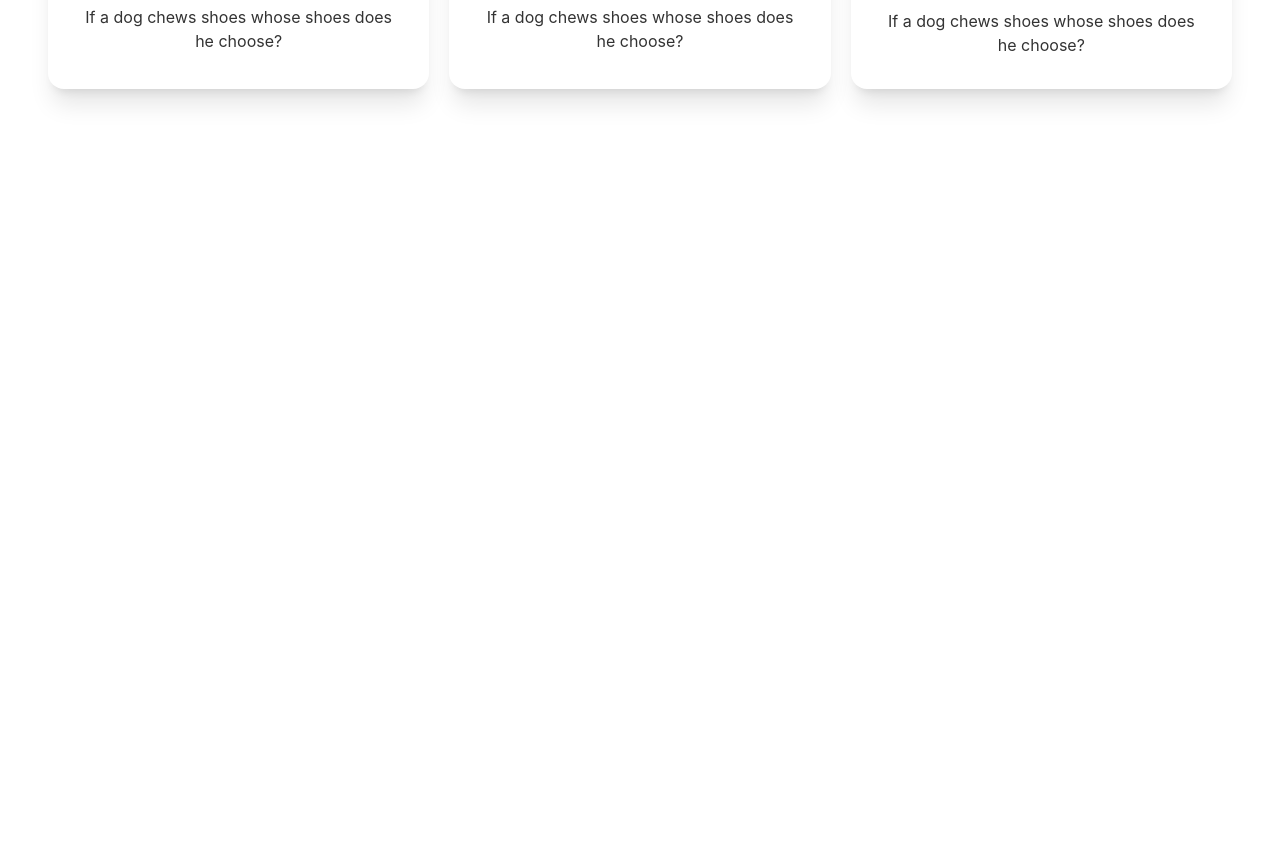
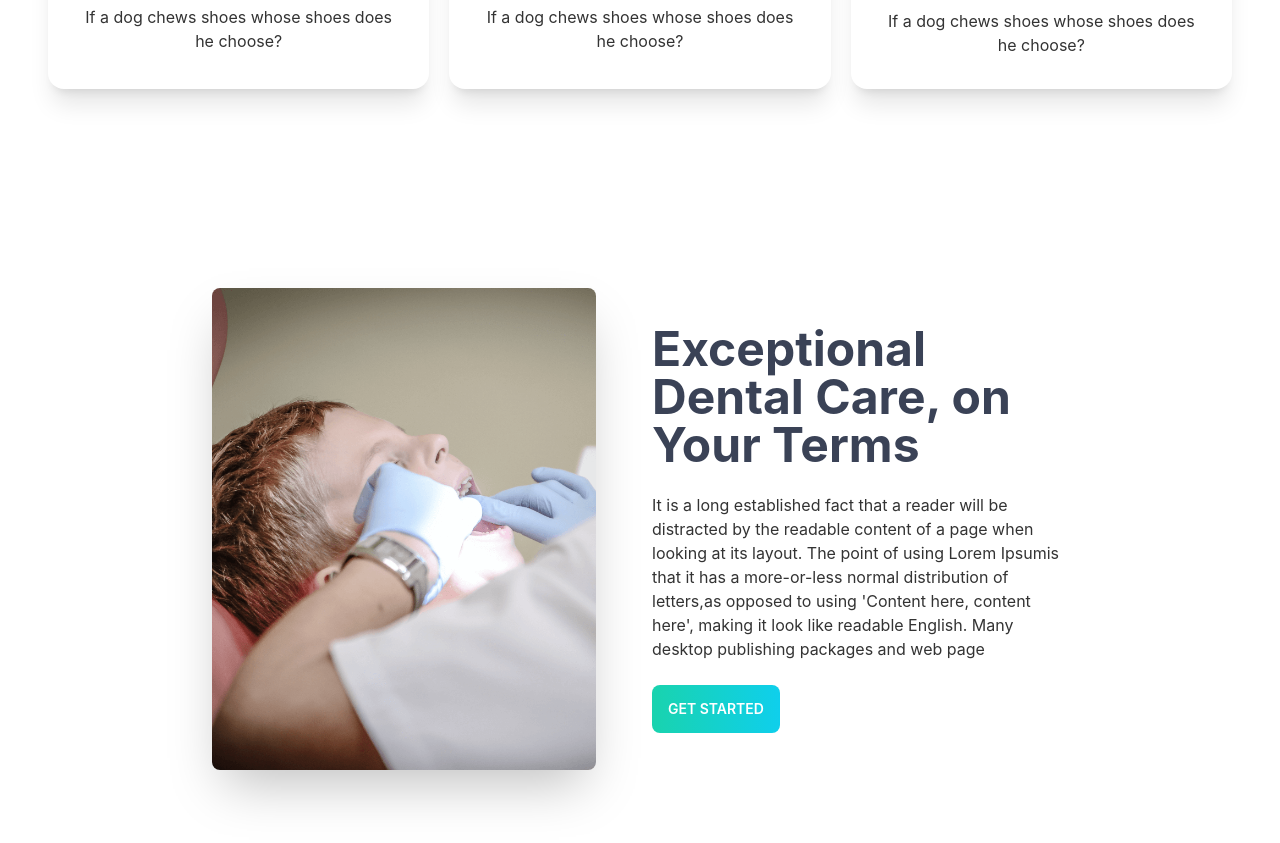
Before and after one commit to ParvesPR/Doctor-s-Portal, a React (Create React App) app: page / in a window 1280 px wide. Shown: the part 1470-2313 px from the top of the page. Before the commit the page ends 1599 px from the top, so only its background shows below. Built offline with nearby package versions, Linux system fonts and the light colour scheme.

Commit message:
service info added

```diff
--- a/src/page/Home/Home.js
+++ b/src/page/Home/Home.js
@@ -1,6 +1,7 @@
 import React from 'react';
 import Banner from './Banner/Banner';
 import Info from './Info/Info';
+import ServiceInfo from './Services/ServiceInfo/ServiceInfo';
 import Services from './Services/Services';
 
 const Home = () => {
@@ -9,6 +10,7 @@
             <Banner></Banner>
             <Info></Info>
             <Services></Services>
+            <ServiceInfo></ServiceInfo>
         </div>
     );
 };
--- /dev/null
+++ b/src/page/Home/Services/ServiceInfo/ServiceInfo.js
@@ -0,0 +1,19 @@
+import React from 'react';
+import image from '../../../../assets/images/treatment.png';
+
+const ServiceInfo = () => {
+    return (
+        <div class="hero min-h-screen w-3/4 mx-auto">
+            <div class="hero-content flex-col lg:flex-row">
+                <img src={image} class="sm:my-5 max-w-sm rounded-lg shadow-2xl" alt='' />
+                <div className='ml-10'>
+                    <h1 class="text-5xl font-bold text-accent">Exceptional Dental Care, on Your Terms</h1>
+                    <p class="py-6">It is a long established fact that a reader will be distracted by the readable content of a page when looking at its layout. The point of using Lorem Ipsumis that it has a more-or-less normal distribution of letters,as opposed to using 'Content here, content here', making it look like readable English. Many desktop publishing packages and web page</p>
+                    <button class="btn btn-primary bg-gradient-to-r from-secondary to-primary text-white border-none">Get Started</button>
+                </div>
+            </div>
+        </div>
+    );
+};
+
+export default ServiceInfo;
```
Also changed, not shown: src/page/Home/Services/Service/Service.js (indentation only).
